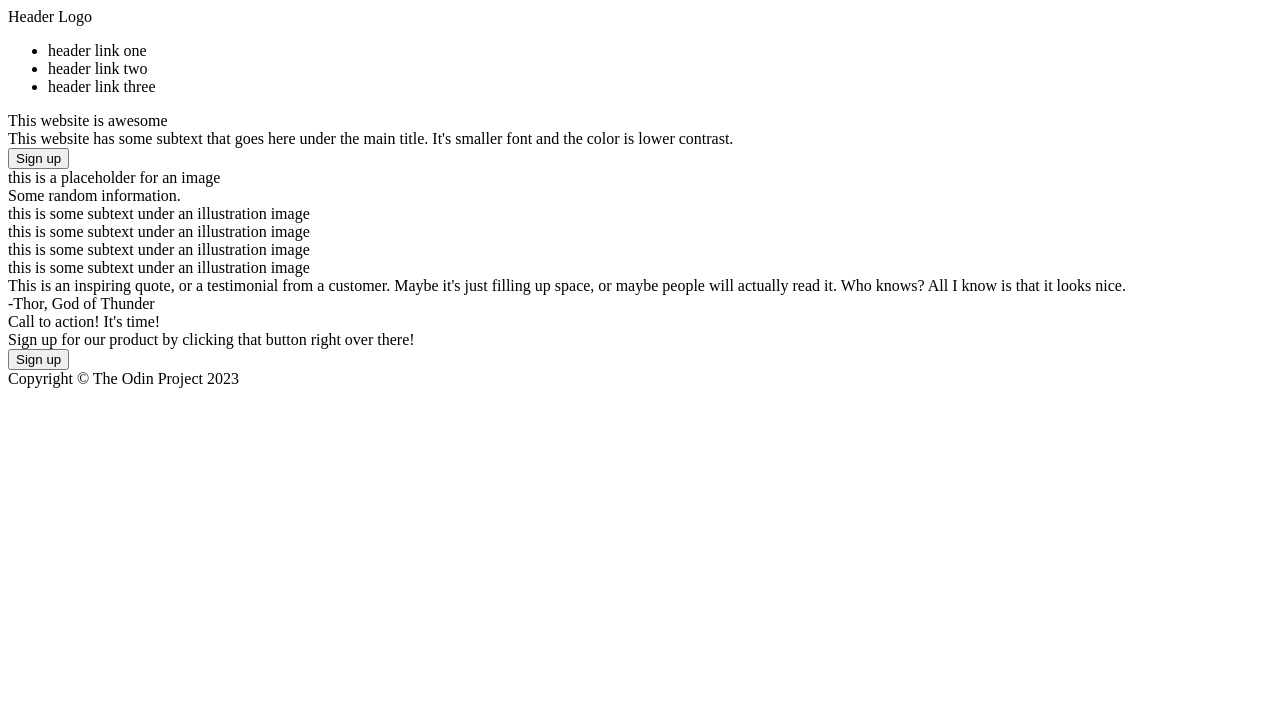
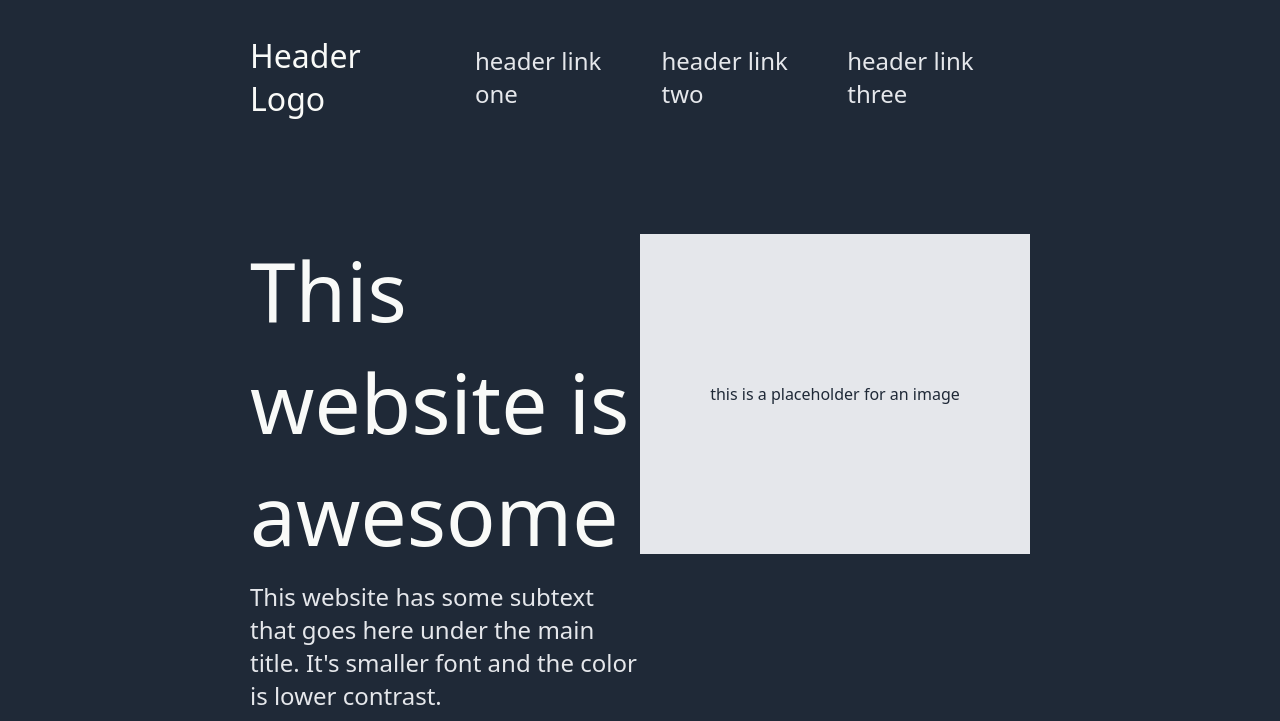
Before and after one commit to viegy/odin-landing-page, a plain HTML site: page index.html in a window 1280 px wide. Shown: the top 721 px of the page. Drawn offline with Linux system fonts and the light colour scheme.

Commit message:
Add styles to the the top part

```diff
--- a/index.html
+++ b/index.html
@@ -5,25 +5,25 @@
     <meta http-equiv="X-UA-Compatible" content="IE=edge">
     <meta name="viewport" content="width=device-width, initial-scale=1.0">
     <title>Landing Page</title>
-    <link rel="stylesheet" href="style.css">
+    <link rel="stylesheet" href="styles.css">
 </head>
 <body>
     <div class="container_top">
         <div class="header">
             <div>Header Logo</div>
-            <ul>
+            <ul id="list">
                 <li>header link one</li>
                 <li>header link two</li>
                 <li>header link three</li>
             </ul>
         </div>
         <div class="main_content">
-            <div class="right">
+            <div class="left">
                 <div class="title">This website is awesome</div>
                 <div class="text">This website has some subtext that goes here under the main title. It's smaller font and the color is lower contrast.</div>
-                <button class="button_one">Sign up</button>
+                <button>Sign up</button>
             </div>
-            <div class="left">this is a placeholder for an image</div>
+            <div class="right">this is a placeholder for an image</div>
         </div>
     </div>
     <div class="middle">
--- a/styles.css
+++ b/styles.css
@@ -0,0 +1,71 @@
+body {
+    font-family: system-ui, -apple-system, BlinkMacSystemFont, 'Segoe UI', Roboto, Oxygen, Ubuntu, Cantarell, 'Open Sans', 'Helvetica Neue', sans-serif;
+    margin: 0;
+}
+
+/* ----------  TOP PART  ------------*/
+
+.container_top{
+    background-color: #1F2937;
+    color: #F9FAF8;
+    padding: 20px 250px;
+}
+
+.header{
+    display: flex;
+    align-items: center;
+    font-size: 32px;
+    margin-bottom: 100px;
+}
+
+ul {
+    display: flex;
+    margin-left: auto;
+    list-style-type: none;
+    gap: 20px;
+}
+
+.main_content{
+    display: flex;
+    height: 320px;
+    margin-bottom: 150px;
+    flex: 1;
+}
+
+ul,
+.text{
+    font-size: 24px;
+    color: #E5E7EB;
+}
+
+.title{
+    font-size: 82px;
+}
+
+.left{
+    text-align: start;
+    width: 50%;
+    display: flex;
+    flex-direction: column;
+    gap: 10px;
+}
+
+.right{
+    background-color: #E5E7EB;
+    color:#1F2937;
+    flex-grow: 1;
+    display: flex;
+    justify-content: center;
+    align-items: center;
+}
+
+button{
+    border-radius: 10px;
+    background-color: #3882F6;
+    color: white;
+    margin-top: 5px;
+    padding: 10px;
+    font-size: 18px;
+    border: none;
+    width: 125px;
+}
```
